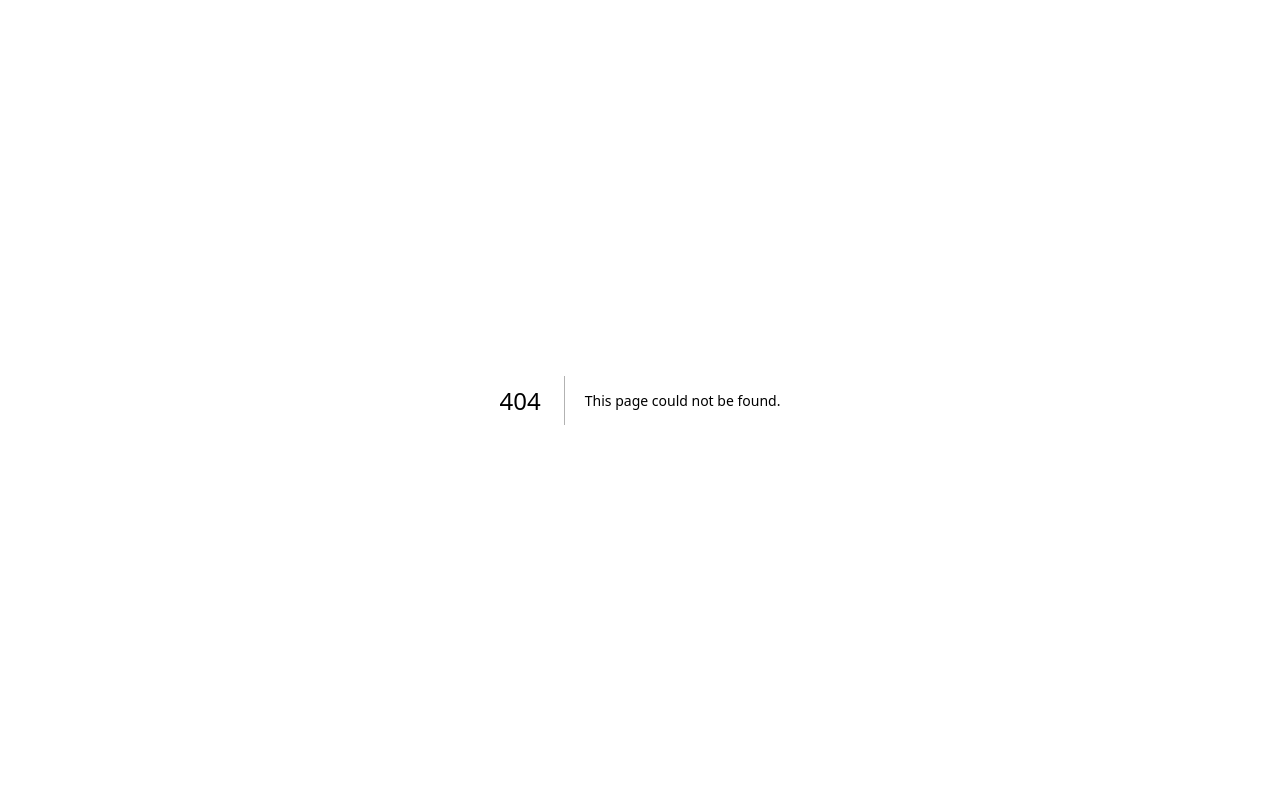
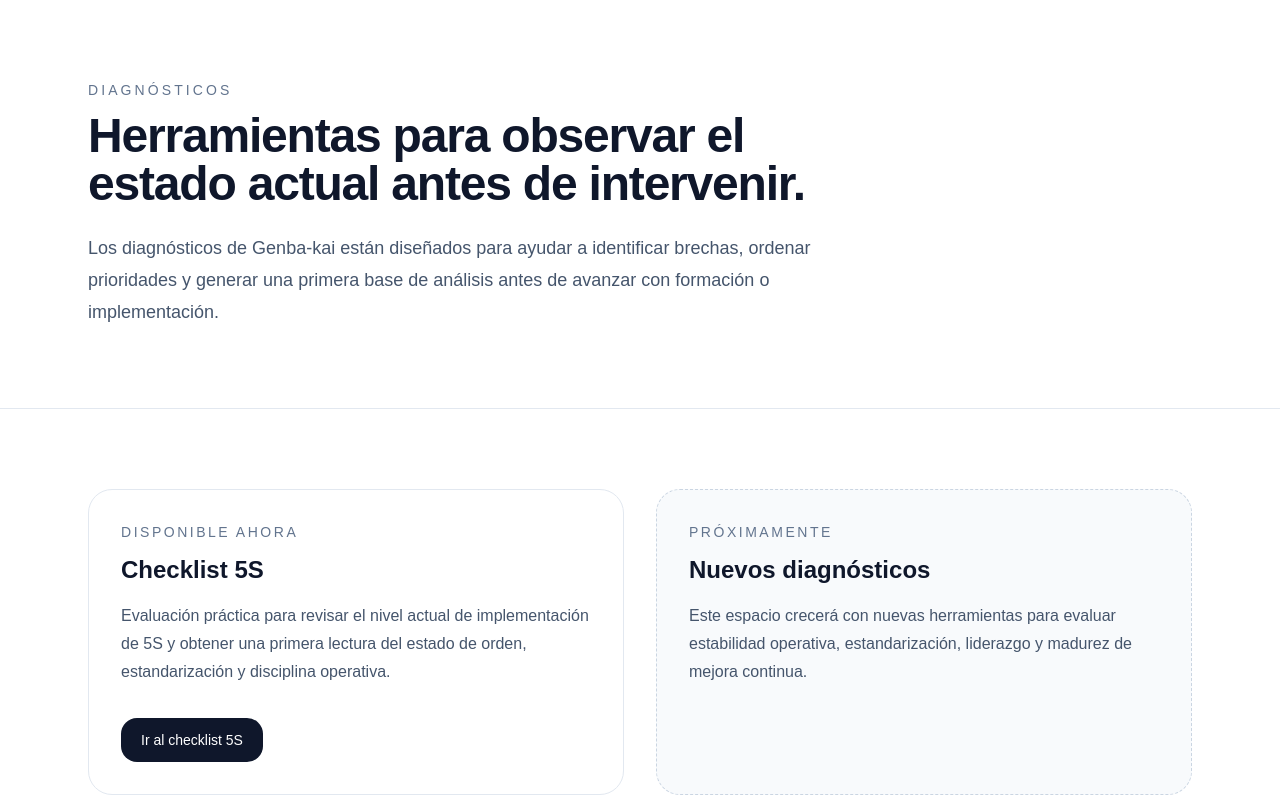
Before and after one commit to ferhb03/genbakai-site, a Next.js app: page /diagnosticos in a window 1280 px wide. Before the commit this address had no page. Shown: the top 800 px of the page. Built offline with nearby package versions, Linux system fonts and the light colour scheme.

Commit message:
Fix navegación + links + diagnosticos

```diff
--- /dev/null
+++ b/src/app/diagnosticos/page.tsx
@@ -0,0 +1,72 @@
+import Link from "next/link";
+
+export default function DiagnosticosPage() {
+  return (
+    <main className="min-h-screen bg-white text-slate-900">
+      <section className="border-b border-slate-200">
+        <div className="mx-auto max-w-6xl px-6 py-20">
+          <p className="text-sm font-medium uppercase tracking-[0.22em] text-slate-500">
+            Diagnósticos
+          </p>
+          <h1 className="mt-3 max-w-3xl text-4xl font-semibold tracking-tight sm:text-5xl">
+            Herramientas para observar el estado actual antes de intervenir.
+          </h1>
+          <p className="mt-6 max-w-3xl text-lg leading-8 text-slate-600">
+            Los diagnósticos de Genba-kai están diseñados para ayudar a
+            identificar brechas, ordenar prioridades y generar una primera base
+            de análisis antes de avanzar con formación o implementación.
+          </p>
+        </div>
+      </section>
+
+      <section className="mx-auto max-w-6xl px-6 py-20">
+        <div className="grid gap-8 md:grid-cols-2">
+          <div className="rounded-3xl border border-slate-200 p-8">
+            <p className="text-sm font-medium uppercase tracking-[0.18em] text-slate-500">
+              Disponible ahora
+            </p>
+            <h2 className="mt-3 text-2xl font-semibold">Checklist 5S</h2>
+            <p className="mt-4 text-base leading-7 text-slate-600">
+              Evaluación práctica para revisar el nivel actual de implementación
+              de 5S y obtener una primera lectura del estado de orden,
+              estandarización y disciplina operativa.
+            </p>
+
+            <div className="mt-8">
+              <a
+                href="https://checklists.genbakai.com/5s"
+                target="_blank"
+                rel="noreferrer"
+                className="inline-flex rounded-2xl bg-slate-900 px-5 py-3 text-sm font-medium text-white"
+              >
+                Ir al checklist 5S
+              </a>
+            </div>
+          </div>
+
+          <div className="rounded-3xl border border-dashed border-slate-300 bg-slate-50 p-8">
+            <p className="text-sm font-medium uppercase tracking-[0.18em] text-slate-500">
+              Próximamente
+            </p>
+            <h2 className="mt-3 text-2xl font-semibold">Nuevos diagnósticos</h2>
+            <p className="mt-4 text-base leading-7 text-slate-600">
+              Este espacio crecerá con nuevas herramientas para evaluar
+              estabilidad operativa, estandarización, liderazgo y madurez de
+              mejora continua.
+            </p>
+          </div>
+        </div>
+      </section>
+
+        <div className="mx-auto max-w-6xl px-6 pb-20">
+        <Link
+          href="/"
+          className="inline-flex rounded-2xl border border-slate-300 px-5 py-3 text-sm font-medium text-slate-700 hover:bg-slate-100"
+        >
+          ← Volver al inicio
+        </Link>
+      </div>
+
+    </main>
+  );
+}
--- a/src/app/page.tsx
+++ b/src/app/page.tsx
@@ -1,3 +1,5 @@
+import Link from "next/link";
+
 export default function Home() {
   const paths = [
     {
@@ -32,9 +34,9 @@ export default function Home() {
           </div>
 
           <nav className="hidden gap-6 text-sm md:flex">
-            <a href="#diagnosticos" className="hover:text-slate-700">
+            <Link href="/diagnosticos" className="hover:text-slate-700">
               Diagnósticos
-            </a>
+            </Link>
             <a href="#formacion" className="hover:text-slate-700">
               Formación
             </a>
@@ -186,9 +188,19 @@ export default function Home() {
               <p className="mt-3 text-sm leading-6 text-slate-600">
                 {item.description}
               </p>
-              <button className="mt-6 rounded-2xl border border-slate-300 px-4 py-2 text-sm font-medium">
-                {item.button}
-              </button>
+
+              {item.title === "Diagnósticos" ? (
+                <Link
+                  href="/diagnosticos"
+                  className="mt-6 inline-flex rounded-2xl border border-slate-300 px-4 py-2 text-sm font-medium"
+                >
+                  {item.button}
+                </Link>
+              ) : (
+                <button className="mt-6 rounded-2xl border border-slate-300 px-4 py-2 text-sm font-medium">
+                  {item.button}
+                </button>
+              )}
             </div>
           ))}
         </div>
@@ -215,8 +227,10 @@ export default function Home() {
               podrás mostrar también futuros diagnósticos.
             </p>
             <a
-              href="#"
-              className="mt-6 inline-flex rounded-2xl bg-slate-900 px-5 py-3 text-sm font-medium text-white"
+            href="https://checklists.genbakai.com/5s"
+            target="_blank"
+            rel="noreferrer"
+            className="mt-6 inline-flex rounded-2xl bg-slate-900 px-5 py-3 text-sm font-medium text-white"
             >
               Realizar diagnóstico
             </a>
```
